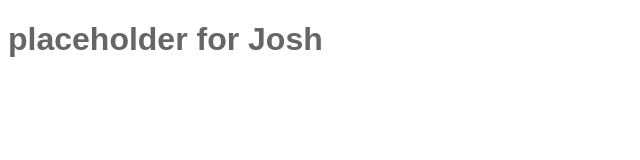
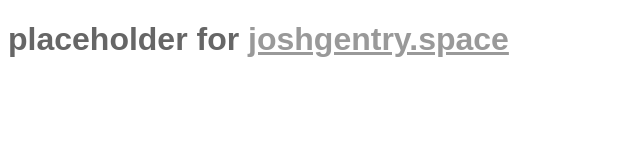
Before and after one commit to dJosh-SF/josh.site, a plain HTML site: page index.html in a window 1280 px wide. Shown: the whole page, without its empty margins (0-640 px from the left). Drawn offline with Linux system fonts and the light colour scheme.

Commit message:
Add files via upload

```diff
--- a/index.html
+++ b/index.html
@@ -5,6 +5,6 @@
     <link rel="stylesheet" href="style.css">
   </head>
   <body>
-    <h1>placeholder for Josh</h1>
+    <h1>placeholder for <u>joshgentry.space</u></h1>
   </body>
 </html>
--- a/style.css
+++ b/style.css
@@ -1,2 +1,3 @@
 body {font-family:arial;}
 h1 {color:#666;}
+h1 u {color:#999;}
```
